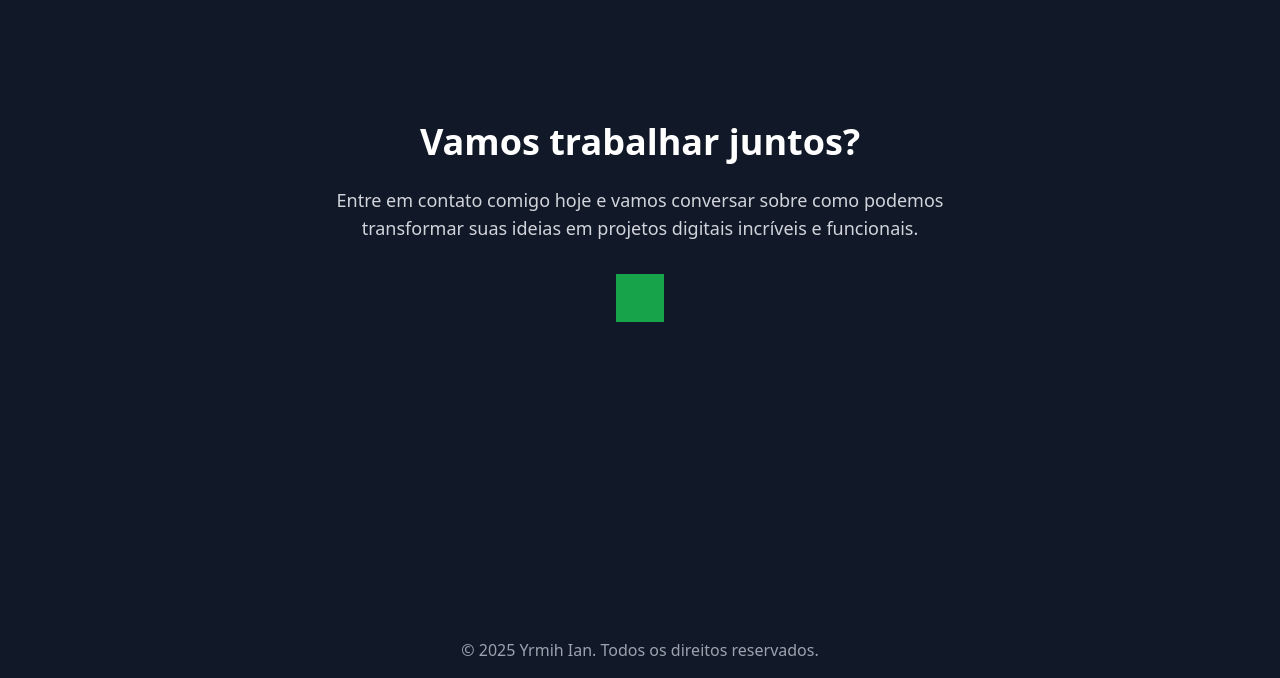
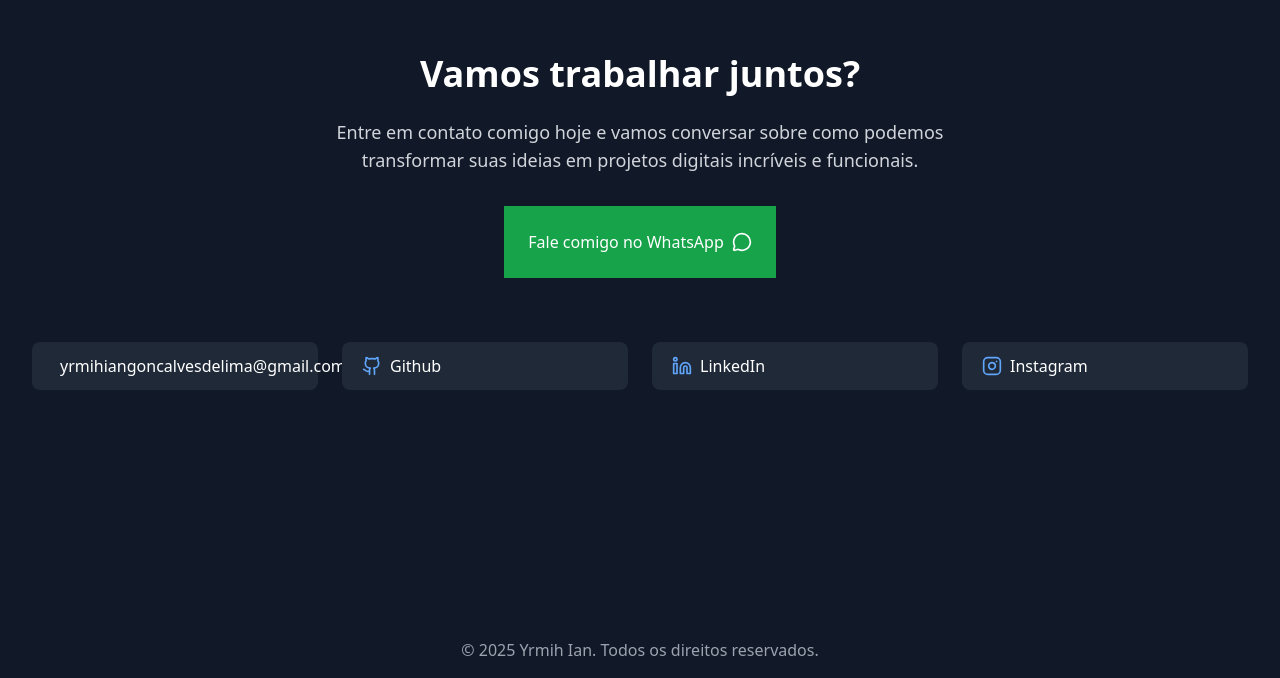
Before and after one commit to Yrmih/portfolio-web, a Next.js app: page / in a window 1280 px wide. Shown: the part 2066-2744 px from the top of the page. Built offline with nearby package versions, Linux system fonts and the light colour scheme.

Commit message:
feat: melhorar a seção de contato com links e ícones de redes sociais

```diff
--- a/src/sections/Contact.tsx
+++ b/src/sections/Contact.tsx
@@ -16,16 +16,48 @@ export default function Contact({ id }: { id: string }) {
         transformar suas ideias em projetos digitais incríveis e funcionais.
       </p>
 
-      <div>
-        <a href="91 98131-2498" target="_blank" rel="noopener noreferrer" className="flex items-center gap-2 px-6 py-6 bg-green-600 roudend-full hover: bg-gray-700"></a>
+      <a
+        href="91 98131-2498"
+        target="_blank"
+        rel="noopener noreferrer"
+        className="flex items-center gap-2 px-6 py-6 bg-green-600 roudend-full hover: bg-gray-700 transition-colors mb-12"
+      >
+        <span>Fale comigo no WhatsApp</span>
+        <MessageCircle className="w-5 h-5" />
+      </a>
 
-        <a href=""></a>
+      <div className="grid grid-cols-1 sm:grid-cols-2 md:grid-cols-4 gap-6 mt-4">
+        <a
+          href="email:yrmihiangoncalvesdelima@gmail.com"
+          className="flex items-center gap-2 bg-gray-800 px-5 py-3 rounded-lg hover:bg-gray-700 transition-colors"
+        >
+          <Mail className="w-5 h-5 text-blue-400" />
+          <span>yrmihiangoncalvesdelima@gmail.com</span>
+        </a>
 
-        <a href=""></a>
+        <a
+          href="https://github.com/Yrmih"
+          className="flex items-center gap-2 bg-gray-800 px-5 py-3 rounded-lg hover:bg-gray-700 transition-colors"
+        >
+          <Github className="w-5 h-5 text-blue-400" />
+          <span>Github</span>
+        </a>
 
-        <a href=""></a>
+        <a
+          href="https://www.linkedin.com/in/yrmihian"
+          className="flex items-center gap-2 bg-gray-800 px-5 py-3 rounded-lg hover:bg-gray-700 transition-colors"
+        >
+          <Linkedin className="w-5 h-5 text-blue-400" />
+          <span>LinkedIn</span>
+        </a>
 
-        <a href=""></a>
+        <a
+          href="https://www.instagram.com/yrmih.ian/"
+          className="flex items-center gap-2 bg-gray-800 px-5 py-3 rounded-lg hover:bg-gray-700 transition-colors"
+        >
+          <Instagram className="w-5 h-5 text-blue-400" />
+          <span>Instagram</span>
+        </a>
       </div>
     </section>
   );
```
